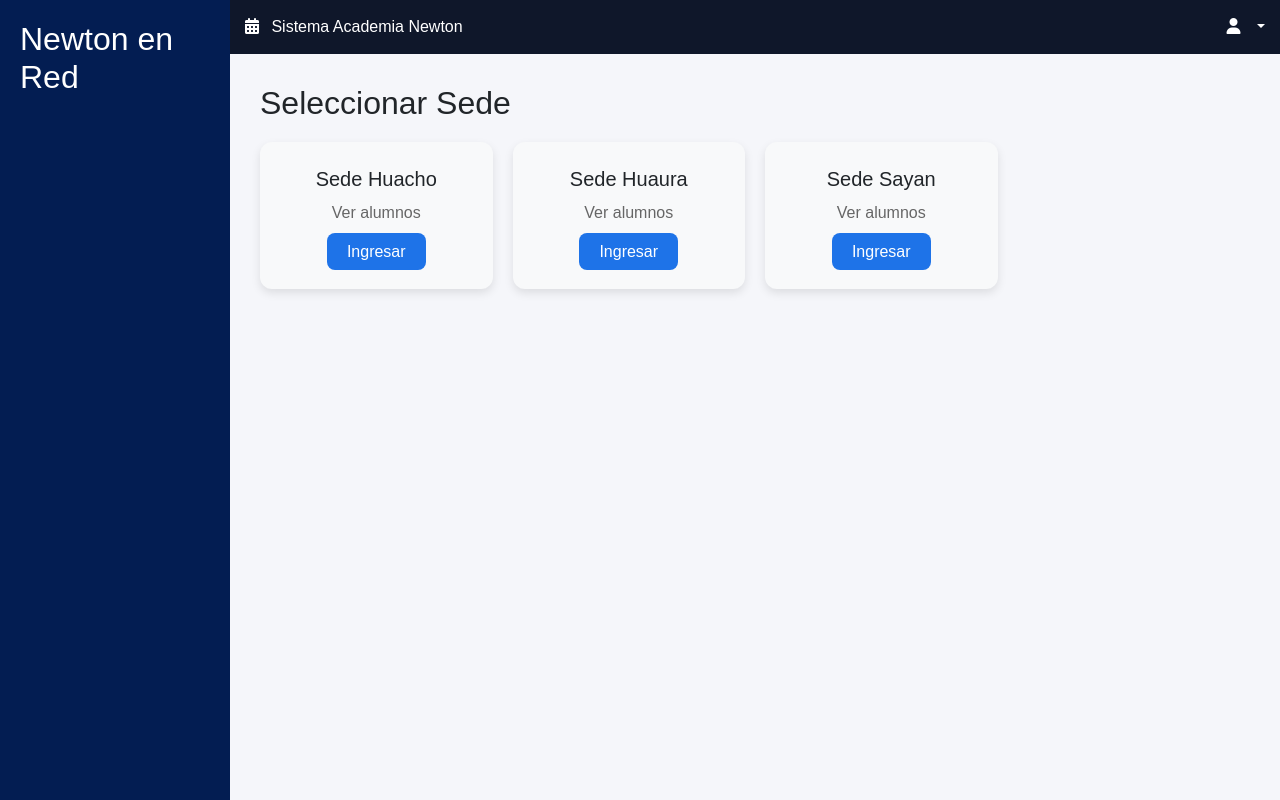
After one commit to fernandezmontesalexis-cloud/Academia-Newton, a Django app: page /reportes-sedes/ in a window 1280 px wide. The commit adds this page. Run offline with Django 5.2, Linux system fonts and the light colour scheme.

Commit message:
mis cambios antes de actualizar

```diff
--- /dev/null
+++ b/web/static/web/css/reportes_sedes.css
@@ -0,0 +1,41 @@
+.contenedor-sedes {
+    display: grid;
+    grid-template-columns: repeat(4, 1fr); /* 4 columnas */
+    gap: 20px;
+    margin-top: 20px;
+}
+
+.card-sede {
+    background: #f8f9fa;
+    border-radius: 12px;
+    padding: 25px;
+    text-align: center;
+    box-shadow: 0 4px 10px rgba(0,0,0,0.1);
+    transition: 0.3s;
+}
+
+.card-sede:hover {
+    transform: translateY(-5px);
+}
+
+.card-sede h3 {
+    font-size: 20px;
+    margin-bottom: 10px;
+}
+
+.card-sede p {
+    color: #666;
+    margin-bottom: 15px;
+}
+
+.btn-ingresar {
+    background: #1e73e8;
+    color: white;
+    padding: 10px 20px;
+    border-radius: 8px;
+    text-decoration: none;
+}
+
+.btn-ingresar:hover {
+    background: #155ab6;
+}
--- a/web/templates/web/base/base.html
+++ b/web/templates/web/base/base.html
@@ -73,6 +73,7 @@
                 <a href="#">
                     <i class="fas fa-clock"></i> Horarios
                 </a>
+
                 {% endif %}
 
             </nav>
--- a/web/templates/web/dashboard/dashboard_admin.html
+++ b/web/templates/web/dashboard/dashboard_admin.html
@@ -11,7 +11,7 @@
 <div class="cards-container">
 
 
-    <a href="{% url 'matricula' %}" class="card">
+    <a href="{% url 'reportes_sedes' %}" class="card">
         <i class="fas fa-chart-pie"></i>
         <h3>Reportes</h3>
         <p>Ver Reportes</p>
@@ -35,6 +35,7 @@
 
 
 
+
 </div>
 
 {% endblock %}
--- /dev/null
+++ b/web/templates/web/sedes/reportes_sedes.html
@@ -0,0 +1,33 @@
+
+{% extends 'web/base/base.html' %}
+{% load static %}
+
+{% block extra_css %}
+<link rel="stylesheet" href="{% static 'web/css/reportes_sedes.css' %}">
+{% endblock %}
+{% block content %}
+<h2>Seleccionar Sede</h2>
+
+<div class="contenedor-sedes">
+
+    <div class="card-sede">
+        <h3>Sede Huacho</h3>
+        <p>Ver alumnos</p>
+        <a href="{% url 'matricula' %}" class="btn-ingresar">Ingresar</a>
+    </div>
+
+    <div class="card-sede">
+        <h3>Sede Huaura</h3>
+        <p>Ver alumnos</p>
+        <a href="{% url 'matricula' %}" class="btn-ingresar">Ingresar</a>
+    </div>
+
+    <div class="card-sede">
+        <h3>Sede Sayan</h3>
+        <p>Ver alumnos</p>
+        <a href="{% url 'matricula' %}" class="btn-ingresar">Ingresar</a>
+    </div>
+
+
+</div>
+{% endblock %}
--- a/web/urls.py
+++ b/web/urls.py
@@ -12,4 +12,5 @@ urlpatterns = [
     path('matriculas/', views.matriculas, name='matricula'),
     path('pagos/<int:matricula_id>/', views.pagos, name='pagos'),
     path('cancelar-registro/', views.cancelar_registro, name='cancelar_registro'),
+    path('reportes-sedes/', views.reportes_sedes, name='reportes_sedes'),
 ]
--- a/web/views.py
+++ b/web/views.py
@@ -302,3 +302,5 @@ def cancelar_registro(request):
     request.session.pop('formacion_adicional', None)
 
     return redirect('dashboard')
+def reportes_sedes(request):
+    return render(request, 'web/sedes/reportes_sedes.html')
```
